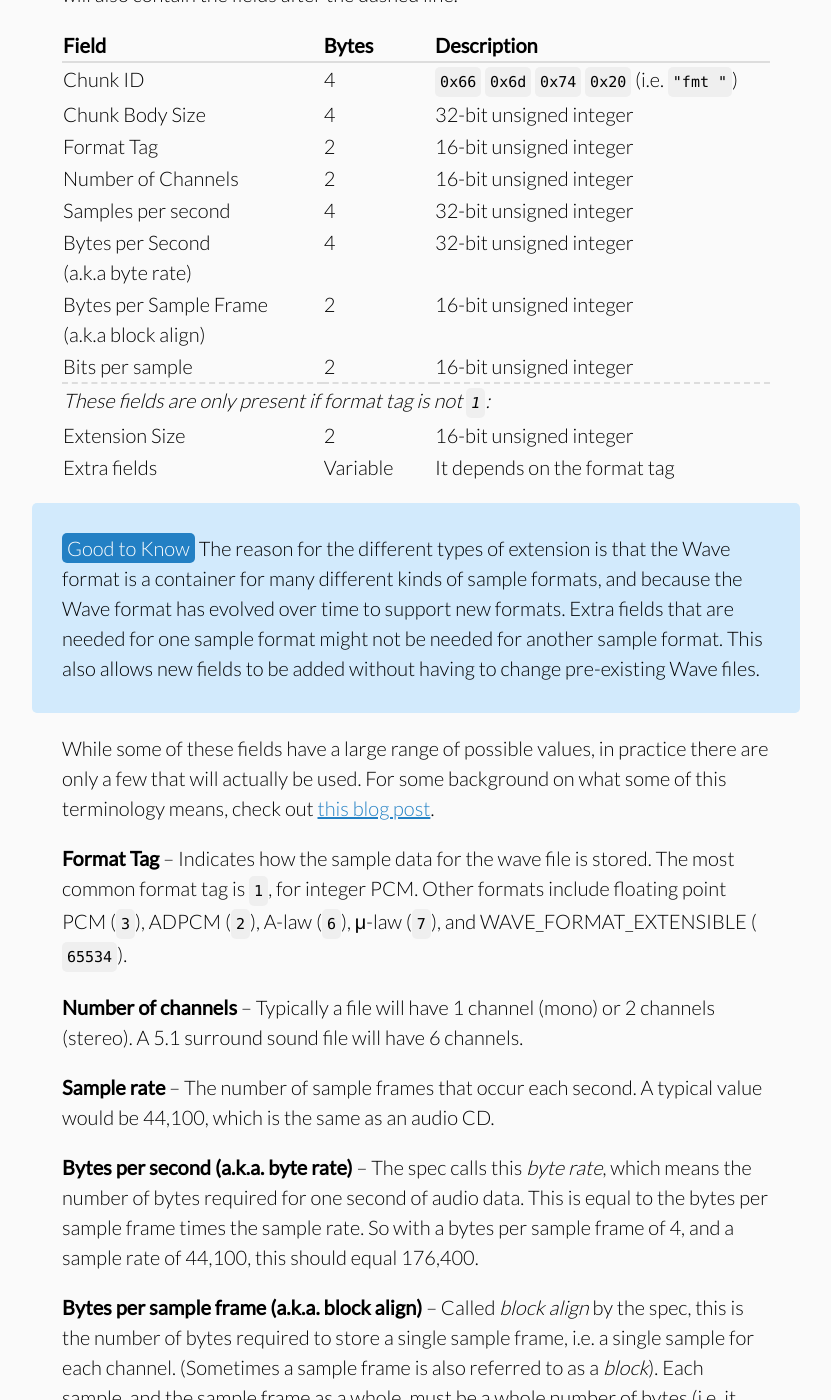
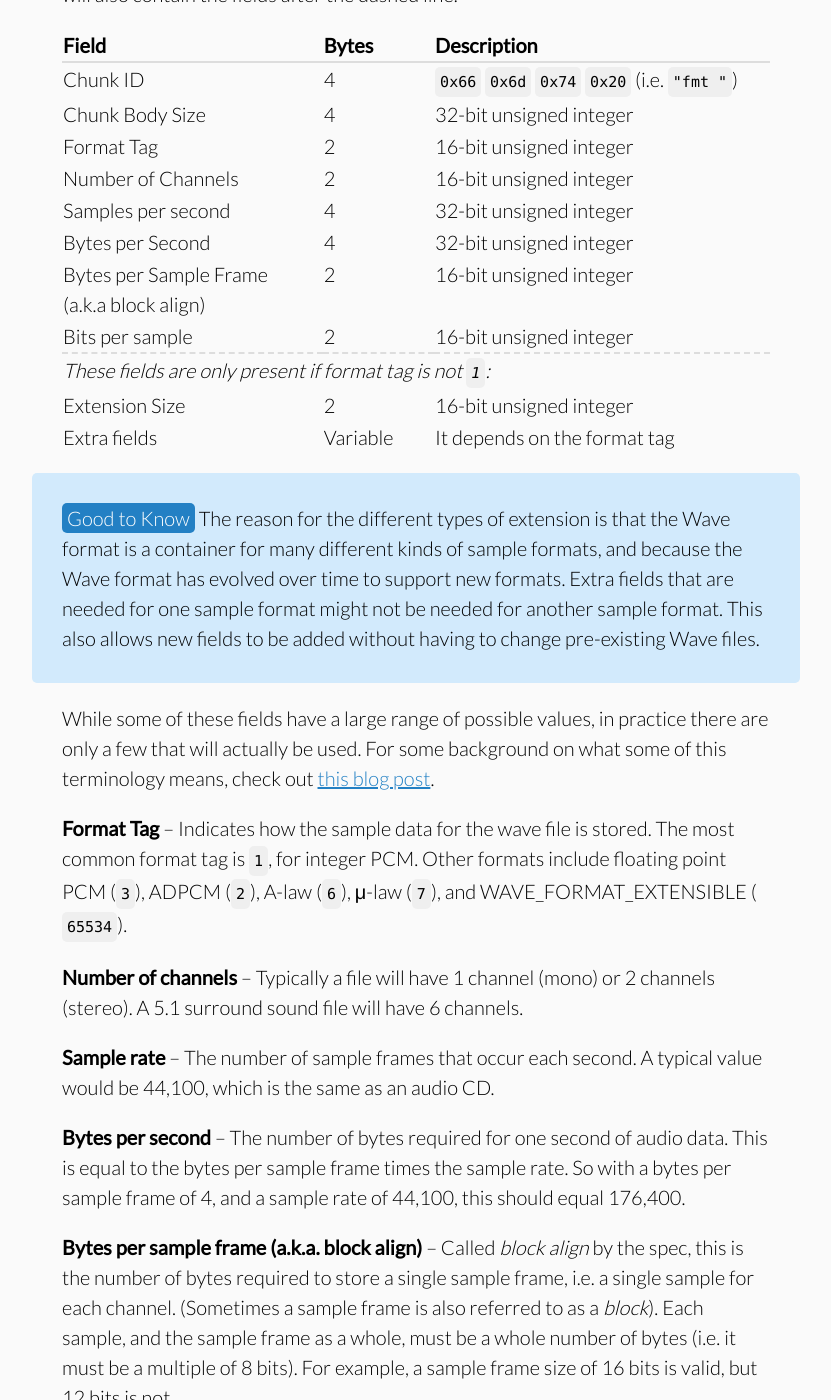
Before and after one commit to jstrait/wavefile, a Jekyll site: the page built from how_wave_files_work.html, in a window 1280 px wide and 1400 px high, scrolled down 4325 px. Shown: the whole window, without its empty margins (224-1055 px from the left). Built offline with Jekyll 4.4.1, drawn with Linux system fonts in a browser that asks for light colours; some web fonts are replaced.

Commit message:
Removing inaccurate statement about field name
The statement that the spec calls this field the "byte rate" seems
wrong. The spec calls this field "dwAvgBytesPerSec", and I can't
find any reference to the term "byte rate" in either of the two
PDF documents that define the original spec. The similar term
"data rate" is used as a descriptor of this field, but not as the
field name.

```diff
--- a/how_wave_files_work.html
+++ b/how_wave_files_work.html
@@ -121,7 +121,7 @@ and Data Specifications 1.0, August 1991</a></li>
         <td>32-bit unsigned integer</td>
       </tr>
       <tr>
-        <td>Bytes per Second<br />(a.k.a byte rate)</td>
+        <td>Bytes per Second</td>
         <td>4</td>
         <td>32-bit unsigned integer</td>
       </tr>
@@ -155,7 +155,7 @@ and Data Specifications 1.0, August 1991</a></li>
   <p><strong>Format Tag</strong> &ndash; Indicates how the sample data for the wave file is stored. The most common format tag is <code>1</code>, for integer PCM. Other formats include floating point PCM (<code>3</code>), ADPCM (<code>2</code>), A-law (<code>6</code>), &mu;-law (<code>7</code>), and WAVE_FORMAT_EXTENSIBLE (<code>65534</code>).</p>
   <p><strong>Number of channels</strong> &ndash; Typically a file will have 1 channel (mono) or 2 channels (stereo). A 5.1 surround sound file will have 6 channels.</p>
   <p><strong>Sample rate</strong> &ndash; The number of sample frames that occur each second. A typical value would be 44,100, which is the same as an audio CD.</p>
-  <p><strong>Bytes per second (a.k.a. byte rate)</strong> &ndash; The spec calls this <em>byte rate</em>, which means the number of bytes required for one second of audio data. This is equal to the bytes per sample frame times the sample rate. So with a bytes per sample frame of 4, and a sample rate of 44,100, this should equal 176,400.</p>
+  <p><strong>Bytes per second</strong> &ndash; The number of bytes required for one second of audio data. This is equal to the bytes per sample frame times the sample rate. So with a bytes per sample frame of 4, and a sample rate of 44,100, this should equal 176,400.</p>
   <p><strong>Bytes per sample frame (a.k.a. block align)</strong> &ndash; Called <em>block align</em> by the spec, this is the number of bytes required to store a single sample frame, i.e. a single sample for each channel. (Sometimes a sample frame is also referred to as a <em>block</em>). Each sample, and the sample frame as a whole, must be a whole number of bytes (i.e. it must be a multiple of 8 bits). For example, a sample frame size of 16 bits is valid, but 12 bits is not.</p>
   <p>To calculate this value, first round bits per sample up to the next multiple of 8 (if necessary), divide by 8, then multiply by the number of channels. For example:</p>
   <div class="scroll-x">
```
